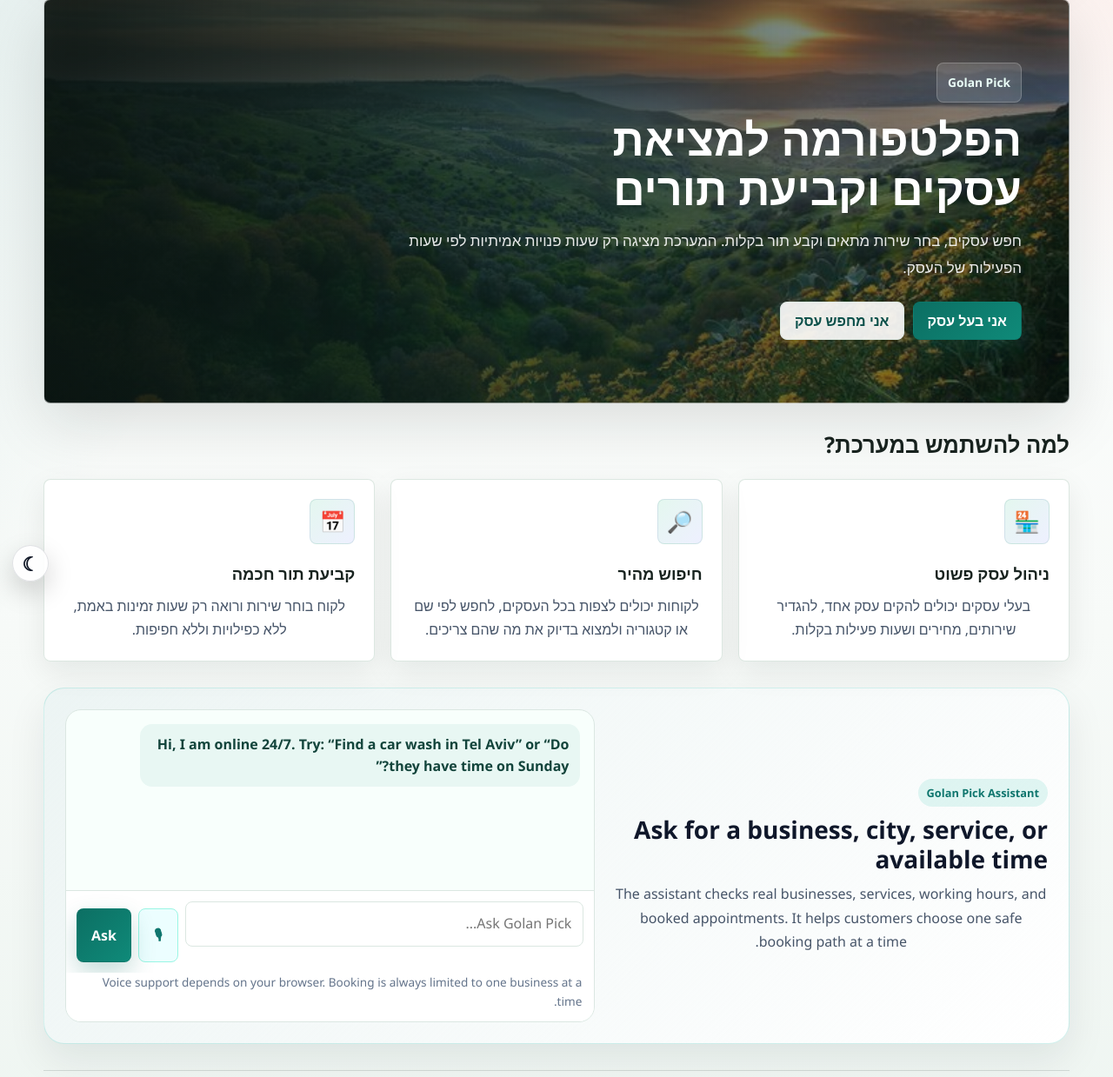
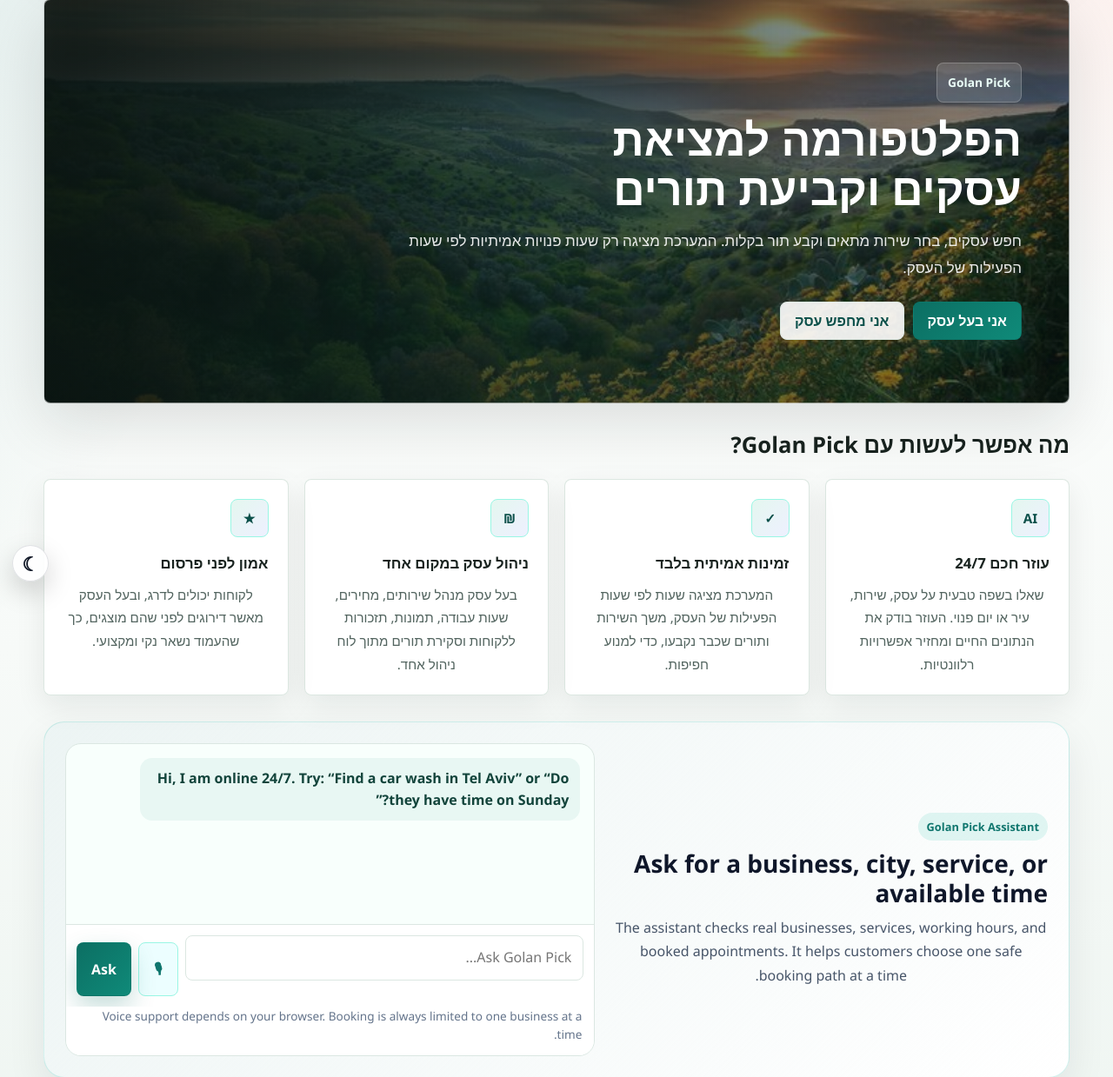
Before and after one commit to hady1012/appointment-app, a Python web app: template templates/index.html in a window 1280 px wide. Shown: the part 117-1356 px from the top of the page at 87% size. Run offline with Jinja, Linux system fonts and the light colour scheme; the template is opened without the code that fills it, so the values that code supplies are empty.

Commit message:
Refine home product highlights

```diff
--- a/static/style.css
+++ b/static/style.css
@@ -2847,3 +2847,70 @@ textarea,
         min-height: 44px;
     }
 }
+
+/* Professional product highlights on the home page */
+.legacy-home-features {
+    display: none !important;
+}
+
+.product-highlights {
+    grid-template-columns: repeat(4, minmax(0, 1fr)) !important;
+    margin-bottom: 30px;
+}
+
+.product-highlights .feature-card-modern {
+    min-height: 230px;
+    padding: 22px 20px;
+    border-radius: 16px;
+    background: linear-gradient(180deg, rgba(255, 255, 255, 0.98), rgba(248, 250, 252, 0.98));
+    border-color: rgba(15, 118, 110, 0.18);
+    box-shadow: 0 12px 30px rgba(15, 23, 42, 0.07);
+}
+
+.product-highlights .feature-icon {
+    width: 44px;
+    height: 44px;
+    border-radius: 12px;
+    margin-bottom: 16px;
+    background: #e6fffb;
+    color: #0f766e;
+    border: 1px solid #99f6e4;
+    font-size: 0.95rem;
+    font-weight: 950;
+}
+
+.product-highlights .feature-card-modern h3 {
+    margin-bottom: 9px;
+    font-size: 1.05rem;
+}
+
+.product-highlights .feature-card-modern p {
+    color: #52645f;
+    font-size: 0.95rem;
+    line-height: 1.75;
+}
+
+[data-theme="dark"] .product-highlights .feature-card-modern {
+    background: linear-gradient(180deg, rgba(12, 24, 21, 0.98), rgba(8, 17, 15, 0.98));
+    border-color: rgba(148, 163, 184, 0.28);
+}
+
+[data-theme="dark"] .product-highlights .feature-card-modern p {
+    color: #d8e5df;
+}
+
+@media (max-width: 1100px) {
+    .product-highlights {
+        grid-template-columns: repeat(2, minmax(0, 1fr)) !important;
+    }
+}
+
+@media (max-width: 640px) {
+    .product-highlights {
+        grid-template-columns: 1fr !important;
+    }
+
+    .product-highlights .feature-card-modern {
+        min-height: 0;
+    }
+}
--- a/templates/index.html
+++ b/templates/index.html
@@ -274,9 +274,9 @@
             </div>
         </section>
 
-        <div class="section-title">למה להשתמש במערכת?</div>
+        <div class="section-title">מה אפשר לעשות עם Golan Pick?</div>
 
-        <div class="features-grid">
+        <div class="features-grid legacy-home-features">
             <div class="feature-card-modern">
                 <div class="feature-icon">🏪</div>
                 <h3>ניהול עסק פשוט</h3>
@@ -293,6 +293,32 @@
                 <div class="feature-icon">📅</div>
                 <h3>קביעת תור חכמה</h3>
                 <p>לקוח בוחר שירות ורואה רק שעות זמינות באמת, ללא כפילויות וללא חפיפות.</p>
+            </div>
+        </div>
+
+        <div class="features-grid product-highlights">
+            <div class="feature-card-modern">
+                <div class="feature-icon">AI</div>
+                <h3>עוזר חכם 24/7</h3>
+                <p>שאלו בשפה טבעית על עסק, שירות, עיר או יום פנוי. העוזר בודק את הנתונים החיים ומחזיר אפשרויות רלוונטיות.</p>
+            </div>
+
+            <div class="feature-card-modern">
+                <div class="feature-icon">✓</div>
+                <h3>זמינות אמיתית בלבד</h3>
+                <p>המערכת מציגה שעות לפי שעות הפעילות של העסק, משך השירות ותורים שכבר נקבעו, כדי למנוע חפיפות.</p>
+            </div>
+
+            <div class="feature-card-modern">
+                <div class="feature-icon">₪</div>
+                <h3>ניהול עסק במקום אחד</h3>
+                <p>בעל עסק מנהל שירותים, מחירים, שעות עבודה, תמונות, תזכורות ללקוחות וסקירת תורים מתוך לוח ניהול אחד.</p>
+            </div>
+
+            <div class="feature-card-modern">
+                <div class="feature-icon">★</div>
+                <h3>אמון לפני פרסום</h3>
+                <p>לקוחות יכולים לדרג, ובעל העסק מאשר דירוגים לפני שהם מוצגים, כך שהעמוד נשאר נקי ומקצועי.</p>
             </div>
         </div>
     {% endif %}
```
